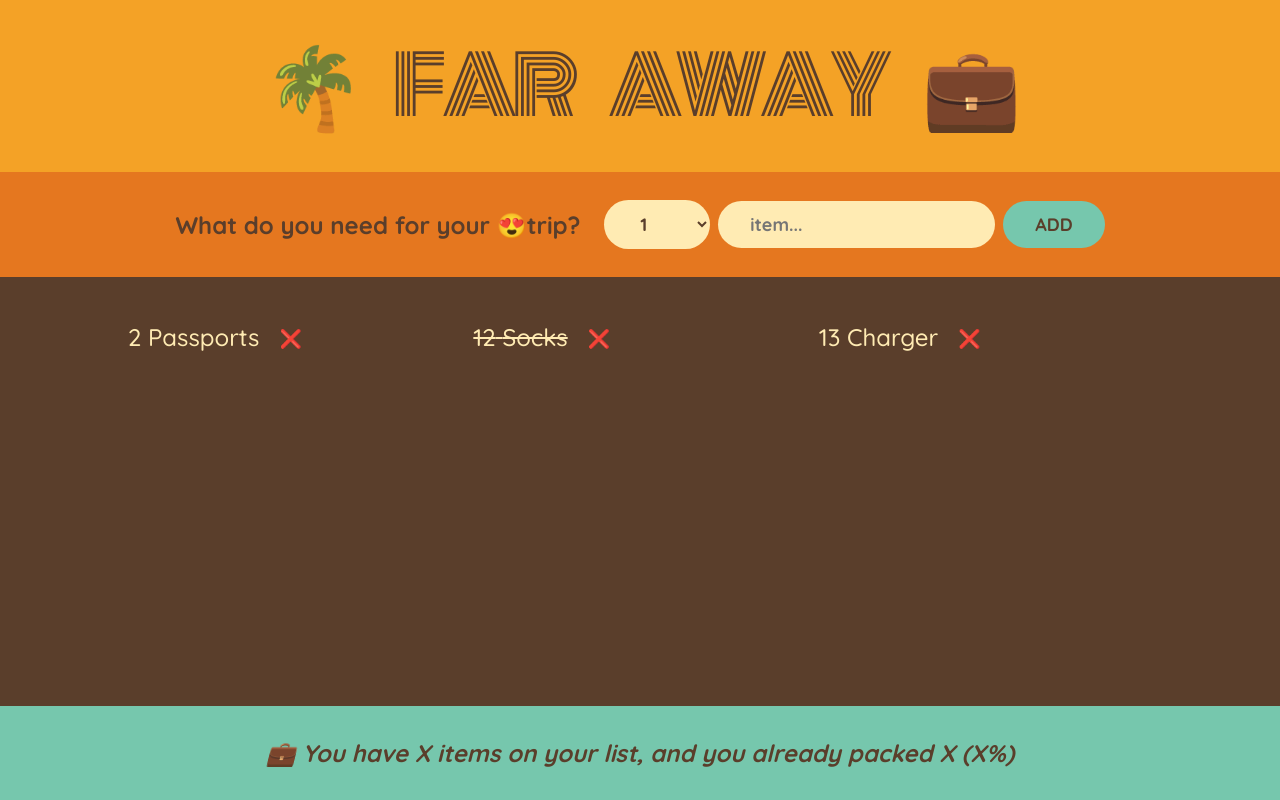
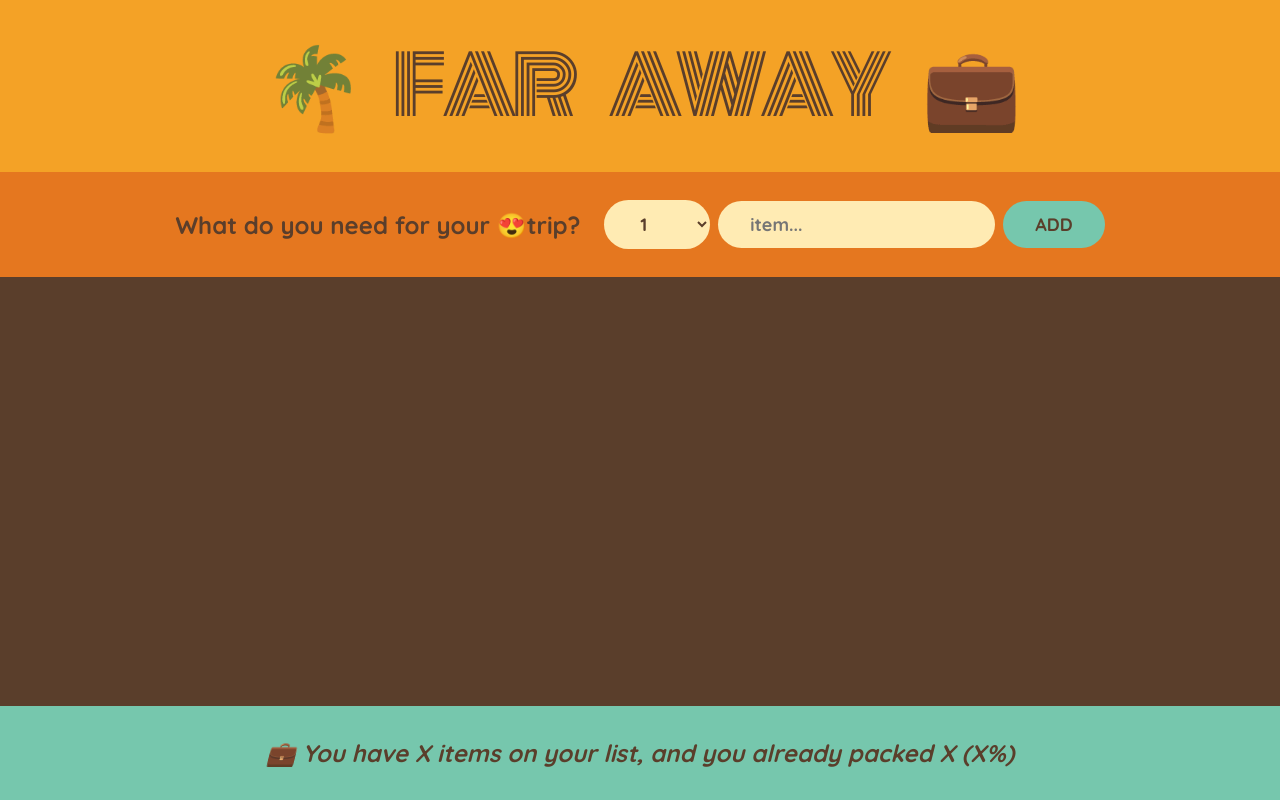
Before and after one commit to Emmanuel687/Travel-List, a React (Create React App) app: page / in a window 1280 px wide. Built offline with nearby package versions, Linux system fonts and the light colour scheme.

Commit message:
Dev:-Lifted Up state

```diff
--- a/src/App.js
+++ b/src/App.js
@@ -8,11 +8,16 @@
 ];
 
 function App() {
+  const [items, setItems] = useState([]);
+  function handleAddItem(item) {
+    setItems((items) => [...items, item]);
+  }
+
   return (
     <div className="app">
       <Logo />
-      <Form />
-      <PackingList />
+      <Form  onAddItem={handleAddItem} />
+      <PackingList items={items} />
       <Stats />
     </div>
   );
@@ -24,18 +29,19 @@
   return <h1>🌴 Far Away 💼</h1>;
 }
 
-function Form() {
+function Form({onAddItem}) {
   const [description, setDescription] = useState("");
   const [quantity, setQuantity] = useState(1);
 
   function handleSubmit(e) {
     e.preventDefault();
-    if(!description) return
+    if (!description) return;
     const newItem = { description, quantity, packed: false, id: Date.now() };
-    console.log(newItem)
+    console.log(newItem);
 
-    setDescription('')
-    setQuantity('')
+    onAddItem(newItem);
+    setDescription("");
+    setQuantity("");
   }
   return (
     <form className="add-form" onSubmit={handleSubmit}>
@@ -67,11 +73,12 @@
   );
 }
 
-function PackingList() {
+// Packing List Component
+function PackingList({ items }) {
   return (
     <div className="list">
       <ul>
-        {initialItems.map((item) => (
+        {items.map((item) => (
           <Item item={item} key={item.id} />
         ))}
       </ul>
```
